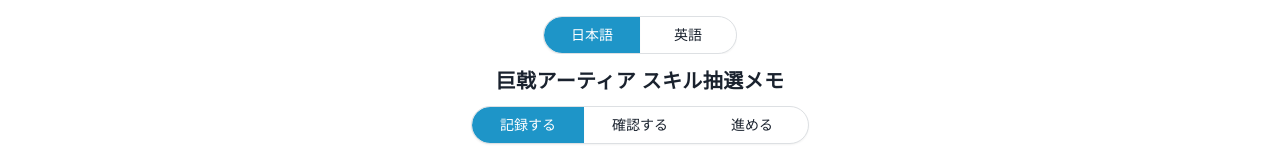
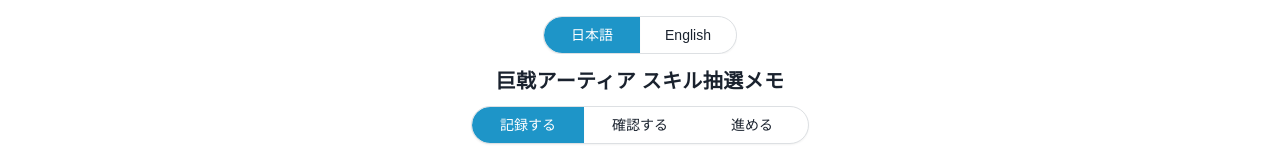
Before and after one commit to 326-T/monster-hunter-wilds-utils, a React (Vite) app: page / in a window 1280 px wide. Shown: the top 160 px of the page. Built offline with nearby package versions, Linux system fonts and the light colour scheme; a web font is replaced by a local one.

Commit message:
英語ではなくEnglishと表示するように

```diff
--- a/src/i18n.ts
+++ b/src/i18n.ts
@@ -11,7 +11,7 @@ const resources = {
       'tab.verify': '確認する',
       'tab.advance': '進める',
       'language.ja': '日本語',
-      'language.en': '英語',
+      'language.en': 'English',
       'common.all': 'すべて',
       'common.select': '選択してください',
       'common.open': '移動',
@@ -99,7 +99,7 @@ const resources = {
       'tab.record': 'Record',
       'tab.verify': 'Review',
       'tab.advance': 'Advance',
-      'language.ja': 'Japanese',
+      'language.ja': '日本語',
       'language.en': 'English',
       'common.all': 'All',
       'common.select': 'Select',
```
